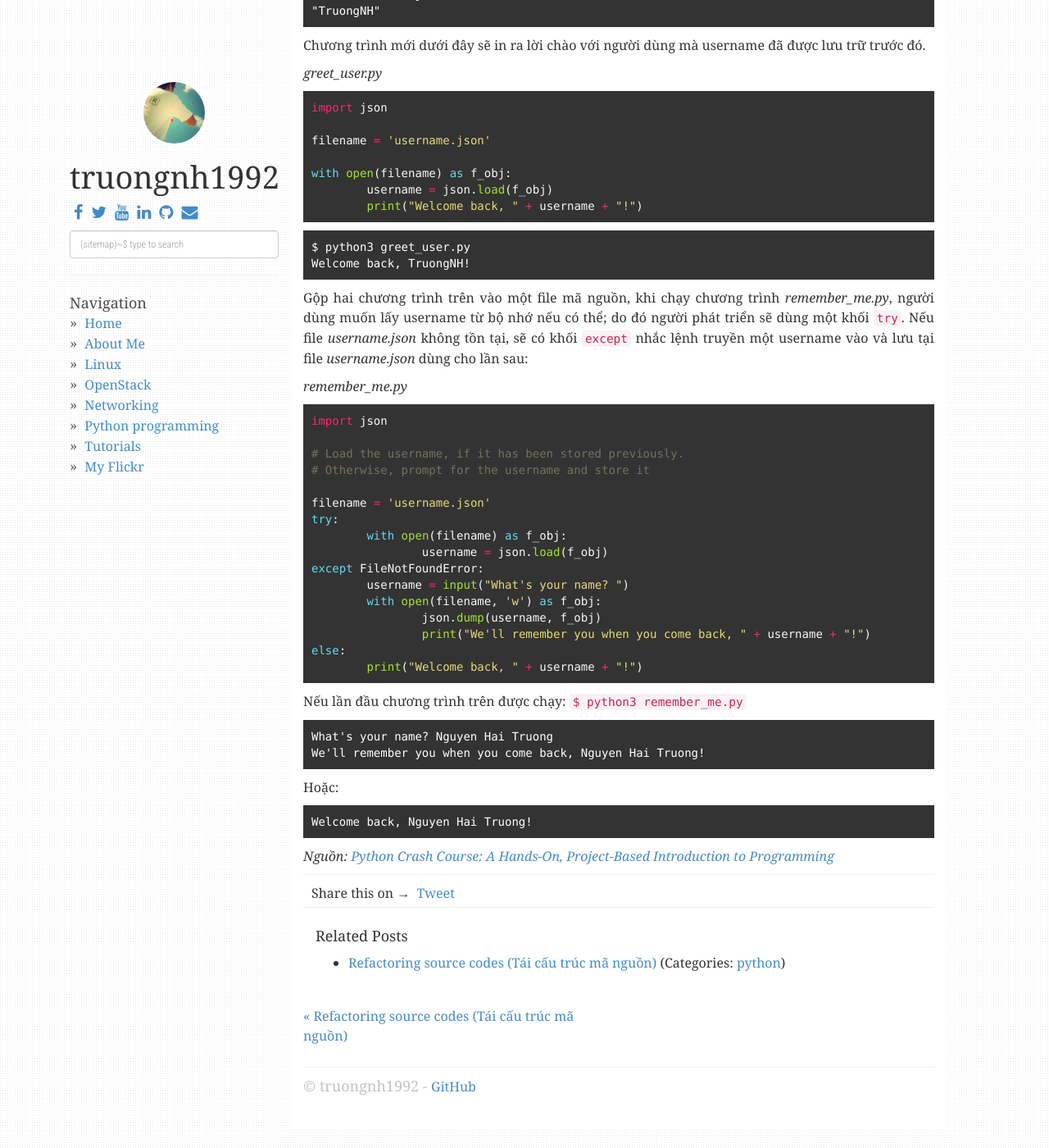
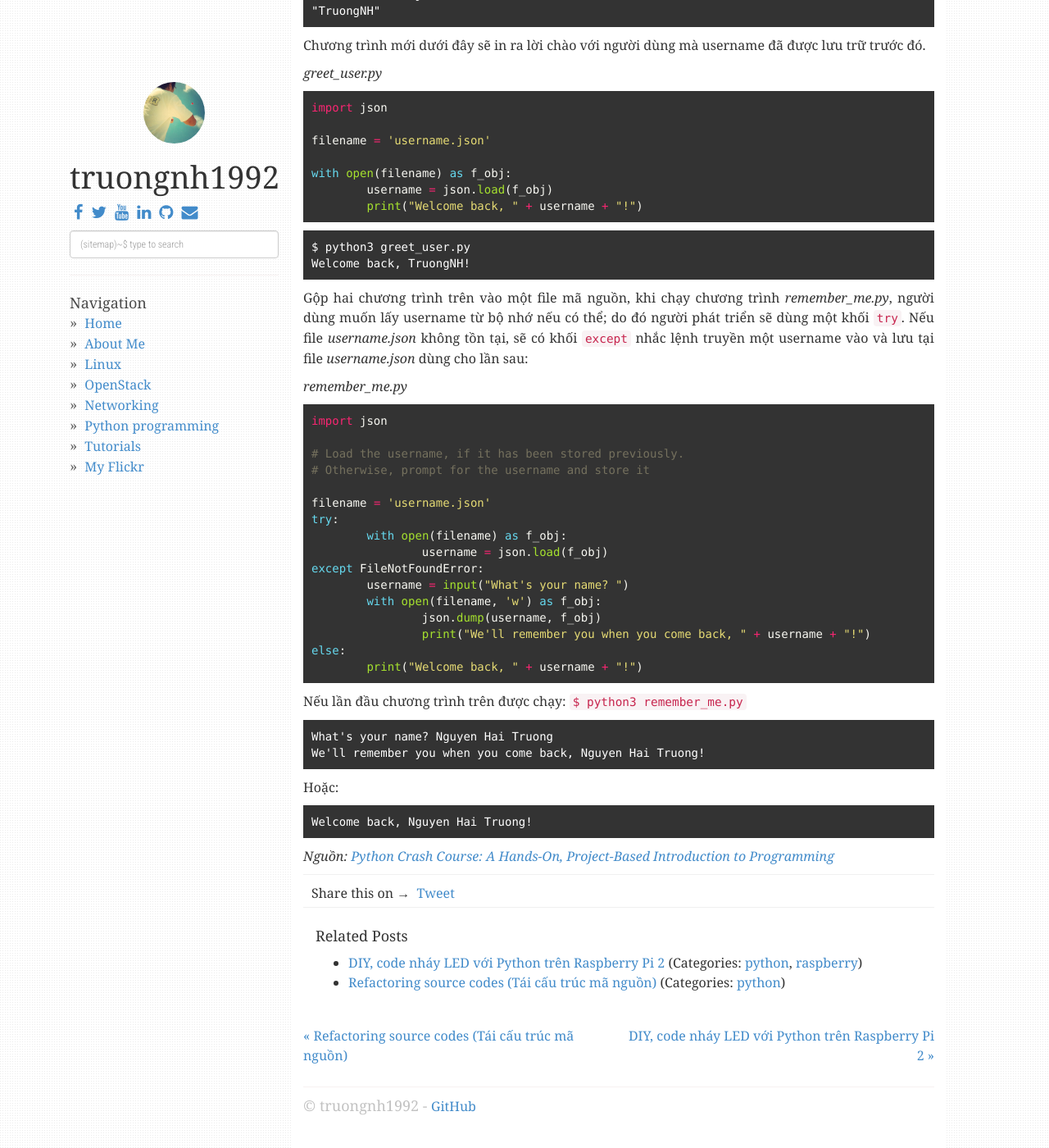
Before and after one commit to truongnh1992/truongnh1992.github.io, a Jekyll site: the page built from _posts/2018-10-26-storing-data-with-python.md, in a window 1280 px wide and 1400 px high, scrolled down 2144 px. Shown: the whole window at 82% size. Built offline with Jekyll 4.4.1, drawn with Linux system fonts in a browser that asks for light colours; nearby versions of some CDN libraries; comment, search, counter and statistics services are not loaded; some of the changed lines change nothing that is shown.

Commit message:
Update rasberry pi
Signed-off-by: Nguyen Hai Truong <truongnh@vn.fujitsu.com>

```diff
--- /dev/null
+++ b/_posts/2018-10-27-led-blinking.md
@@ -0,0 +1,39 @@
+---
+layout: post
+title: DIY, code nháy LED với Python trên Raspberry Pi 2
+date: 2018-10-27
+categories: [python, raspberry]
+tags: [python, raspberry]
+---
+
+Nhân một buổi chiều rảnh rỗi, mình ngồi viết bài này hướng dẫn các bạn code một chương trình nho nhỏ bằng Python để điều khiển đèn LED nháy trên [Rasberry Pi 2](https://www.raspberrypi.org/products/raspberry-pi-2-model-b/).
+
+Chiếc Rasberry Pi của mình là Rasberry Pi 2, mình tậu em nó từ hồi năm cuối Đại học (2015), hàng UK nên dùng rất bền, mua về nhà cũng vọc vạch được khá nhiều trò hay ho với cái board này: Cài [OSMC](https://osmc.tv/download/) lên rồi cắm vô chiếc "stupid" TV nhà mình để biến nó thành smart hơn và cũng hỗ trợ đầy đủ app Youtube, multimedia server các kiểu...
+
+Pi cũng rất thích hợp để nhóc em trai mình học lập trình, với cấu hình RAM: 1GB, SoC: BCM2836 kèm thẻ nhớ 8GB của nó là quá đủ để code Python, C... rồi.
+
+Chiếc Pi của mình trông nó như thế này:
+
+![My workingspace](/static/img/raspberrypi/mypi.jpg)
+
+Để thực hiện việc điều kiển nháy LED bằng code Python, thì việc đầu tiên cần làm là chuẩn bị những phần cứng và phần mềm cấn thiết.
+
+## Phần cứng:
+* Board mạch Raspberry Pi
+* Board trắng để cắm đèn LED, dây nối và jump
+* Điện trở 220 Ohm
+
+![Hardware](/static/img/raspberrypi/hardware.jpg)
+
+## Phần mềm
+Mình sẽ cài [Rasbian](https://www.raspberrypi.org/downloads/raspbian/) lên Pi, **Rasbian** là hệ điều hành nhân Linux được tuỳ biến riêng cho Rasberry Pi. [Hướng dẫn này](https://www.raspberrypi.org/documentation/installation/installing-images/README.md) sẽ nêu chi tiết các bước cài đặt.
+
+## Lập trình
+Giờ đến công đoạn cuối cùng là code và cài cắm đèn LED vào Pi.
+
+Raspberry Pi 2 có 40 chân GPIO (general-purpose input/output)
+
+![pins-gpio](/static/img/raspberrypi/gpio-pins-pi2.jpg)
+
+{:.image-caption}
+*Ảnh: rasberrypi.org*
--- a/static/css/main.css
+++ b/static/css/main.css
@@ -180,6 +180,12 @@
   max-width: 100%
 }
 
+.image-caption {
+  text-align: center;
+  font-size: .8rem;
+  color: light-grey;
+}
+
 /* Responsive Conditional */
 @media (min-width: 1024px) {
   .fixed-condition {
```
Also changed, not shown: static/img/raspberrypi/gpio-numbers-pi2.png (added), static/img/raspberrypi/gpio-pins-pi2.jpg (added), static/img/raspberrypi/mypi.jpg (added), 1 other file.
